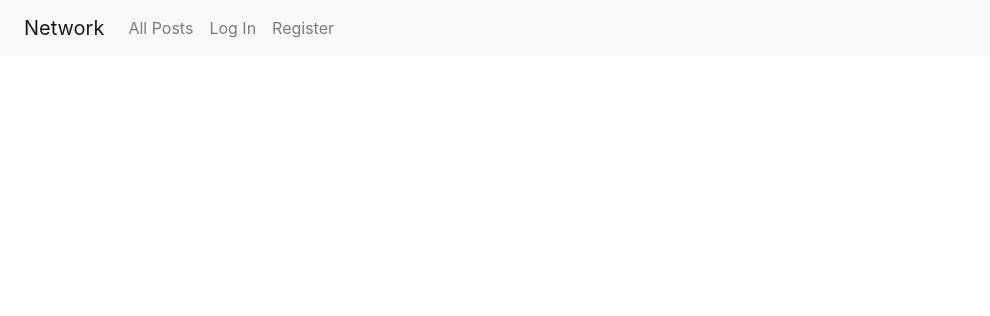
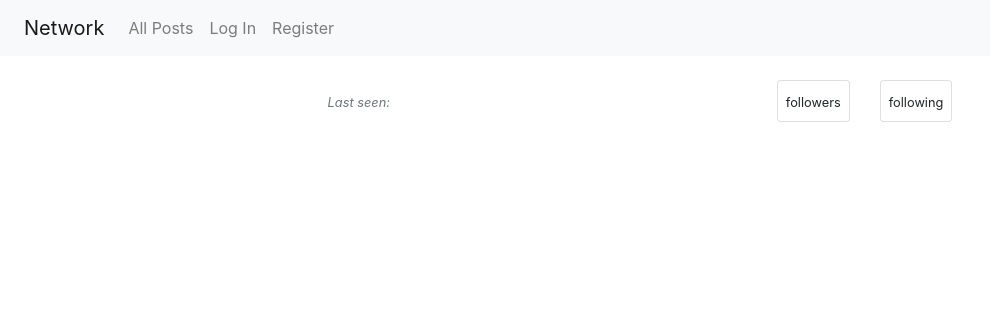
Before and after one commit to mikekurkin/cs50w, a Django app: page /user/1/ in a window 1280 px wide. Shown: the top 316 px of the page, without its empty margins (0-990 px from the left). Run offline with Django 3.2, Linux system fonts and the light colour scheme; data that the repository does not hold is empty; some libraries are stand-ins or nearby versions.

Commit message:
User page visual

```diff
--- a/project4/network/network/static/network/user_view.js
+++ b/project4/network/network/static/network/user_view.js
@@ -6,9 +6,16 @@ document.addEventListener('DOMContentLoaded', () => {
 });
 
 function showUserInfo(user_id) {
-    fetch(`/api/user/${user_id}/`)
+  fetch(`/api/user/${user_id}/`)
     .then(response => response.json())
     .then(result => {
-        document.querySelector("#heading").innerHTML = `Posts by ${result.username}`;
+      console.log(result);
+      document.querySelector('#username').innerHTML = result.username;
+      document.querySelector('#followers h3').innerHTML = result.followers_count;
+      if (result.followers_count === 1) {
+        document.querySelector('#followers small').innerHTML = "follower";
+      }
+      document.querySelector('#following h3').innerHTML = result.following_count;
+      document.querySelector('#last_seen').innerHTML = result.last_login;
     });
 }
--- a/project4/network/network/templates/network/following.html
+++ b/project4/network/network/templates/network/following.html
@@ -8,7 +8,7 @@
 {% endblock %}
 
 {% block body %}
-    <h2 id="heading"></h2>
+    <h2 id="heading" class="mx-sm-3 my-4">Posts by Users You Follow</h2>
     <div id="posts"></div>
     <div id="pages"></div>
 {% endblock %}
--- a/project4/network/network/templates/network/index.html
+++ b/project4/network/network/templates/network/index.html
@@ -8,7 +8,7 @@
 {% endblock %}
 
 {% block body %}
-    <h2 id="heading"></h2>
+    <h2 id="heading" class="mx-sm-3 my-4">All Posts</h2>
     <div id="posts"></div>
     <div id="pages"></div>
 {% endblock %}
--- a/project4/network/network/templates/network/user_view.html
+++ b/project4/network/network/templates/network/user_view.html
@@ -11,7 +11,30 @@
 {% endblock %}
 
 {% block body %}
-    <h2 id="heading"></h2>
-    <div id="posts"></div>
+    <div class="row align-items-center justify-content-center mx-sm-3 my-4">
+        <div class="col-sm-6 col-md-5">
+        <div>
+            <h1 id="username" class="my-0"></h2>
+            <small class="text-muted font-italic">Last seen: <span id="last_seen"></span></small>
+        </div>
+        </div>
+        <div class="col-sm-auto">
+        <div id="followers" class="card text-center">
+            <div class="card-body p-2">
+            <h3 class="card-title font-weight-bold m-0"></h3>
+            <small class="card-text">followers</small>
+            </div>
+        </div>
+        </div>
+        <div class="col-sm-auto">
+        <div id="following" class="card text-center">
+            <div class="card-body p-2">
+            <h3 class="card-title font-weight-bold m-0"></h3>
+            <small class="card-text">following</small>
+            </div>
+        </div>
+    </div>
+    </div>
+    <div id="posts" class=""></div>
     <div id="pages"></div>
 {% endblock %}
```
